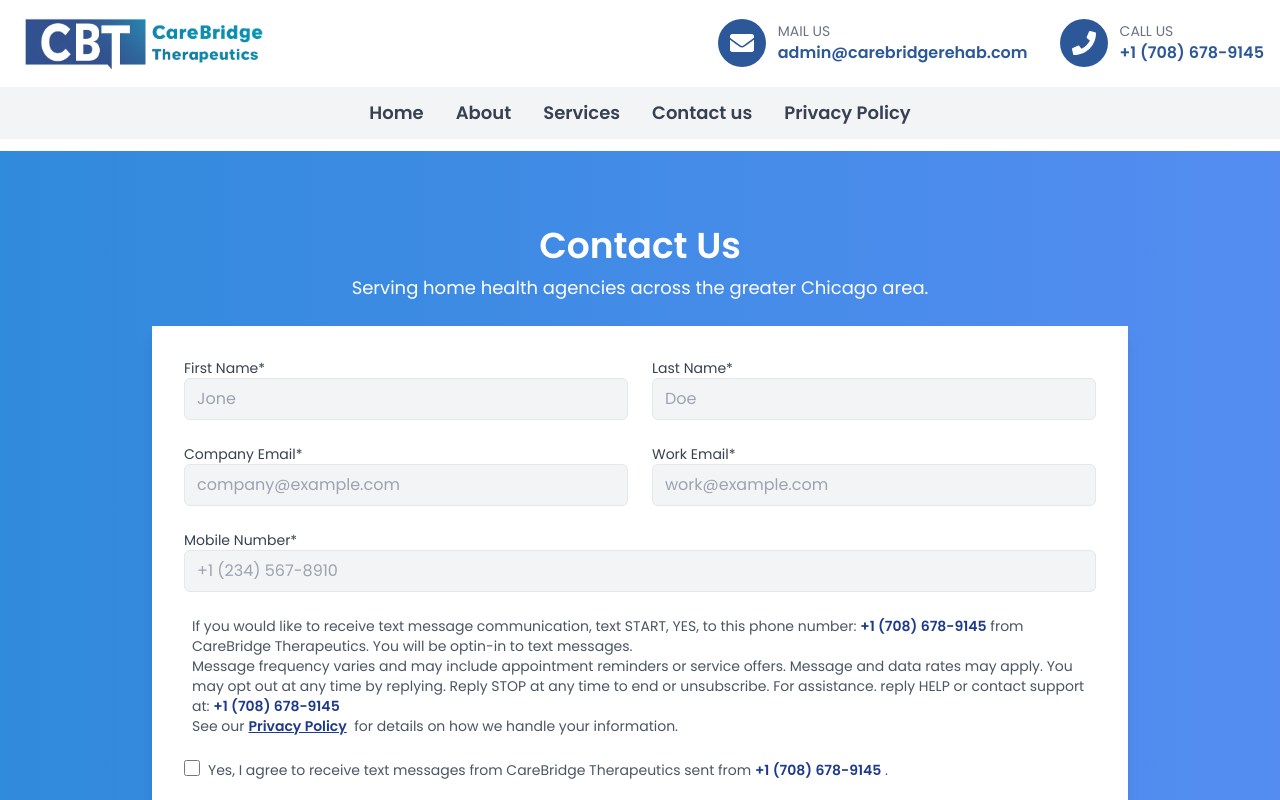
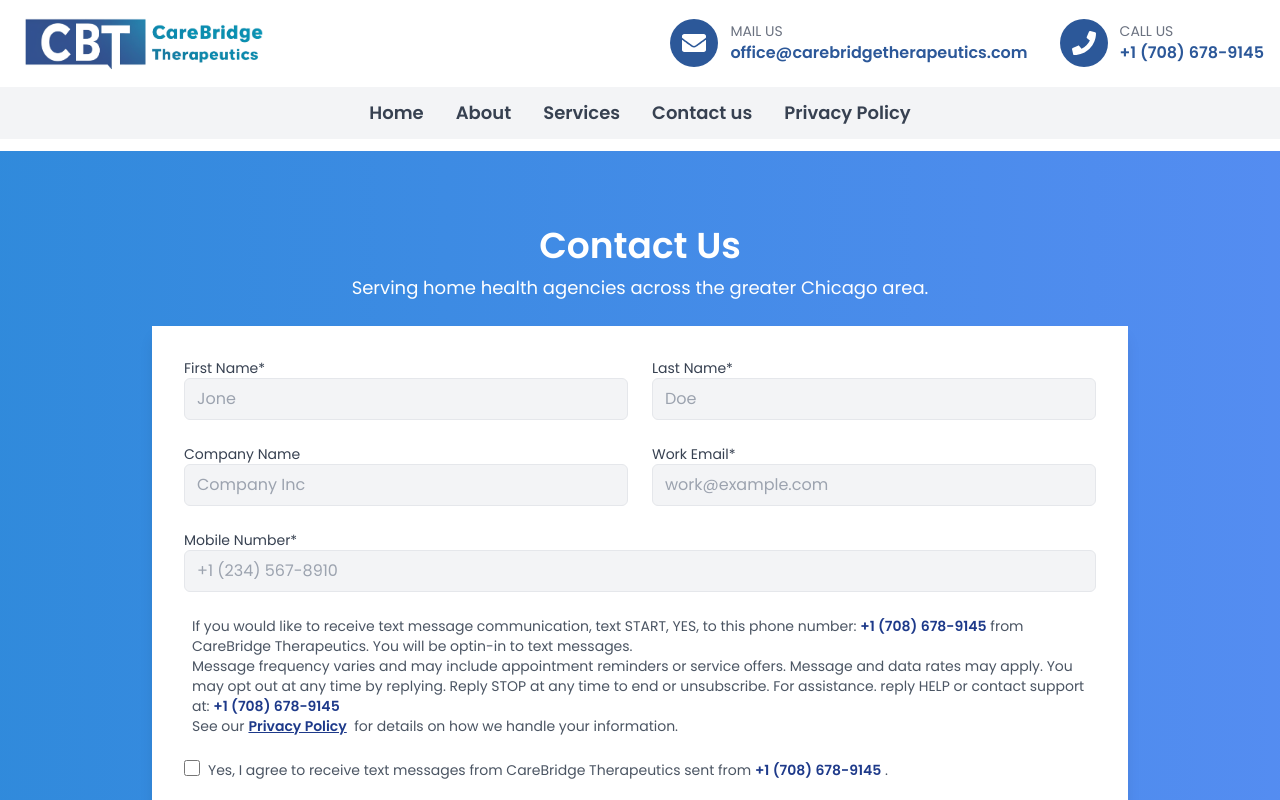
Before and after one commit to Asmaa63/CareBridge, a React (Vite) app: page /Contact in a window 1280 px wide. Shown: the top 800 px of the page. Built offline with nearby package versions, Linux system fonts and the light colour scheme.

Commit message:
editing email address

```diff
--- a/src/Components/Header/Footer.tsx
+++ b/src/Components/Header/Footer.tsx
@@ -72,9 +72,9 @@ const Footer: React.FC = () => {
           <h3 className="text-2xl font-bold mb-4">Get in Touch</h3>
           <ul className="space-y-4 text-base">
             <li className="flex justify-center md:justify-start items-center">
-              <a href="mailto:admin@carebridgerehab.com" className="flex items-center text-gray-400 hover:text-[#0087be] transition">
+              <a href="mailto:office@carebridgetherapeutics.com" className="flex items-center text-gray-400 hover:text-[#0087be] transition">
                 <FaEnvelope className="mr-3 text-3xl" />
-                <span className="text-md">admin@carebridgerehab.com</span>
+                <span className="text-md">office@carebridgetherapeutics.com</span>
               </a>
             </li>
             <li className="flex justify-center md:justify-start items-center">
--- a/src/Components/Header/Header.tsx
+++ b/src/Components/Header/Header.tsx
@@ -37,10 +37,10 @@ const Header = () => {
               <div className="leading-tight">
                 <p className="text-sm text-gray-500">MAIL US</p>
                 <a
-                  href="mailto:admin@carebridgerehab.com"
+                  href="mailto:office@carebridgetherapeutics.com"
                   className="text-base text-[#2c5899] font-bold"
                 >
-                  admin@carebridgerehab.com
+                  office@carebridgetherapeutics.com
                 </a>
               </div>
             </div>
@@ -134,10 +134,10 @@ const Header = () => {
                 <div>
                   <p className="text-sm text-gray-500">MAIL US</p>
                   <a
-                    href="mailto:admin@carebridgerehab.com"
+                    href="mailto:office@carebridgetherapeutics.com"
                     className="text-sm text-[#2c5899] font-bold"
                   >
-                    admin@carebridgerehab.com
+                    office@carebridgetherapeutics.com
                   </a>
                 </div>
               </div>
--- a/src/Components/Pages/ContactUs.tsx
+++ b/src/Components/Pages/ContactUs.tsx
@@ -5,7 +5,7 @@ import { motion } from "framer-motion";
 interface ContactData {
   first_name: string;
   last_name: string;
-  company_email: string;
+  company_name: string;
   work_email: string;
   phone: string;
   is_contact: number;
@@ -23,7 +23,7 @@ const handleSubmit = async (e: React.FormEvent<HTMLFormElement>) => {
     const data = {
       first_name: formData.get("firstName") as string || "",
       last_name: formData.get("lastName") as string || "",
-    company_email: formData.get("companyEmail") as string || "",
+      company_name: formData.get("companyName") as string || "",
       work_email: formData.get("workEmail") as string || "",
       phone: formData.get("mobileNumber") as string || "",
       message: "contact email",
@@ -39,7 +39,6 @@ const handleSubmit = async (e: React.FormEvent<HTMLFormElement>) => {
       });
 
       if (response.ok) {
-      console.log("Response Data:", data);
         setPopupData(data);
         setPopupVisible(true);
         setTimeout(() => setPopupVisible(false), 5000);
@@ -84,8 +83,8 @@ const handleSubmit = async (e: React.FormEvent<HTMLFormElement>) => {
             </div>
             <div className="grid grid-cols-1 md:grid-cols-2 gap-6">
               <div>
-                <label className="block text-sm font-medium text-gray-700">Company Email*</label>
-                <input type="email" name="companyEmail" placeholder="company@example.com" required className="bg-gray-100 w-full px-3 py-2 border rounded-md" />
+                <label className="block text-sm font-medium text-gray-700">Company Name</label>
+                <input type="text" name="companyName" placeholder="Company Inc" className="bg-gray-100 w-full px-3 py-2 border rounded-md" />
               </div>
               <div>
                 <label className="block text-sm font-medium text-gray-700">Work Email*</label>
@@ -109,7 +108,6 @@ const handleSubmit = async (e: React.FormEvent<HTMLFormElement>) => {
         <div className="fixed text-center top-1/4 left-1/2 transform -translate-x-1/2 bg-white text-[#0087be] px-6 py-4 rounded shadow-2xl border border-[#0087be] z-50">
           <p>Thank you, {popupData.first_name} {popupData.last_name}!</p>
           <p>Your message has been sent successfully.</p>
-          <p>Company Email: {popupData.company_email}</p>
           <p>Work Email: {popupData.work_email}</p>
           <p>Phone: {popupData.phone}</p>
         </div>
```
Lines whose indentation alone changed are shown as unchanged.
